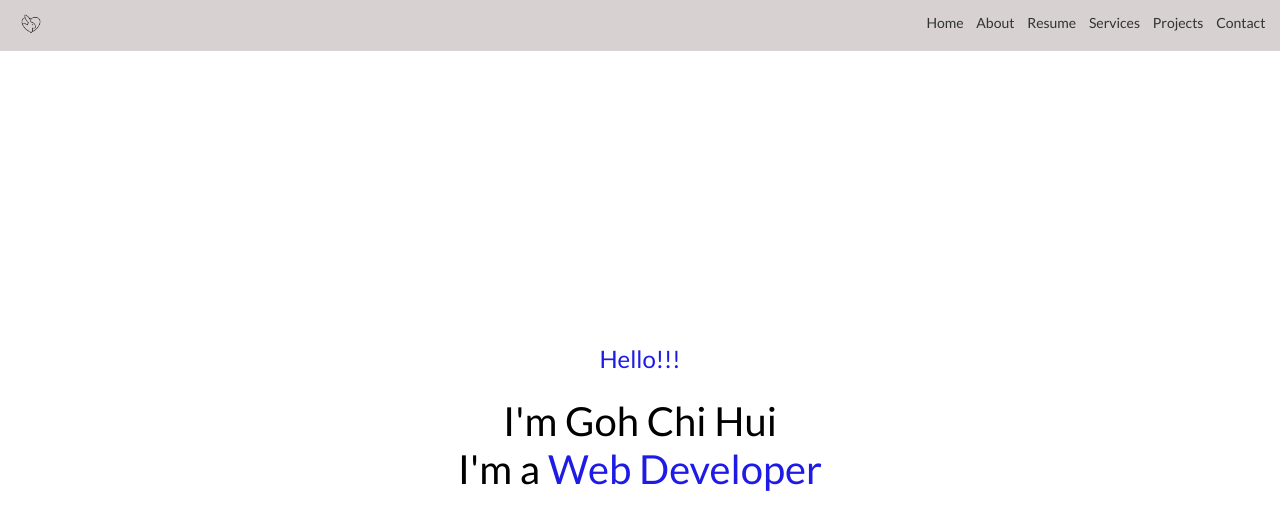
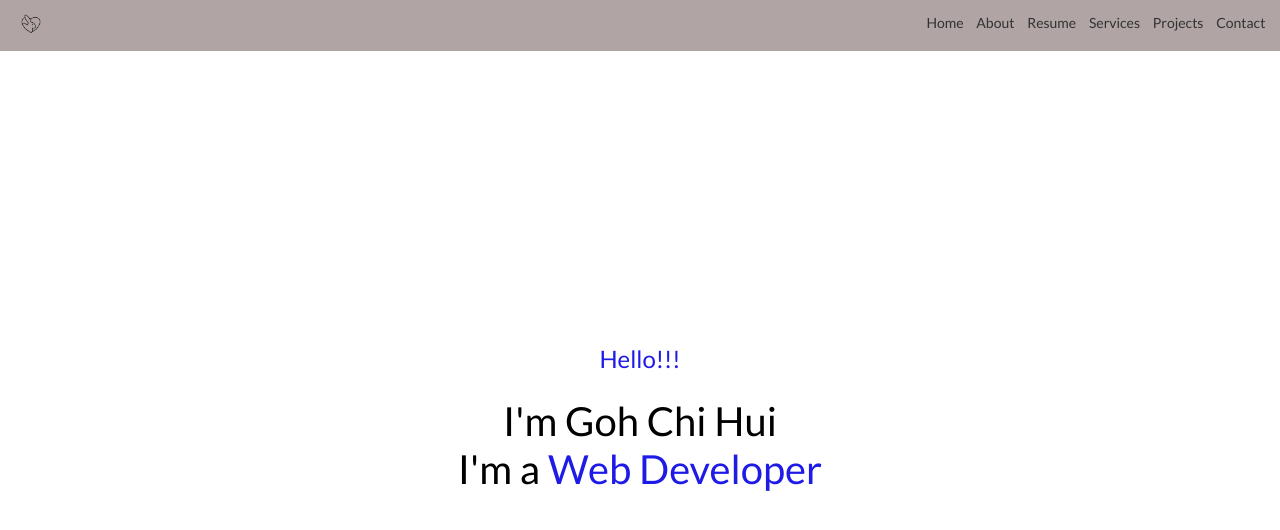
Before and after one commit to gohchihui/gohchihui.github.io, a plain HTML site: page index.html in a window 1280 px wide. Drawn offline with Linux system fonts and the light colour scheme.

Commit message:
change color

```diff
--- a/css/about.css
+++ b/css/about.css
@@ -12,7 +12,7 @@ body{
 }
 .nav{
     display: flex;
-    background-color: #b0a4a480;
+    background-color: #B0A4A4;
     padding: 14px 16px;
     justify-content: space-between;
     position: fixed;
--- a/css/contact.css
+++ b/css/contact.css
@@ -12,7 +12,7 @@ body{
 }
 .nav{
     display: flex;
-    background-color: #b0a4a480;
+    background-color: #B0A4A4;
     padding: 14px 16px;
     justify-content: space-between;
     position: fixed;
--- a/css/homepage.css
+++ b/css/homepage.css
@@ -10,7 +10,7 @@ body{
 }
 .nav{
     display: flex;
-    background-color: #b0a4a480;
+    background-color: #B0A4A4;
     padding: 14px 16px;
     justify-content: space-between;
     position: fixed;
--- a/css/projects.css
+++ b/css/projects.css
@@ -12,7 +12,7 @@ body{
 }
 .nav{
     display: flex;
-    background-color: #b0a4a480;
+    background-color: #B0A4A4;
     padding: 14px 16px;
     justify-content: space-between;
     position: fixed;
--- a/css/resume.css
+++ b/css/resume.css
@@ -12,7 +12,7 @@ body{
 }
 .nav{
     display: flex;
-    background-color: #b0a4a480;
+    background-color: #B0A4A4;
     padding: 14px 16px;
     justify-content: space-between;
     position: fixed;
@@ -47,7 +47,7 @@ body{
 }
 .row{
     display: flex;
-
+    flex-wrap: wrap;
 }
 .boxpage1{
     display: flex;
@@ -57,7 +57,7 @@ body{
 }
 #page3{
     margin-top: 60px;
-    margin-bottom: 100px;
+    margin-bottom: 30px;
 }
 .sbox{
     margin-right: 10px;
@@ -71,7 +71,7 @@ body{
     margin-top: 70px;
     position: relative;
     width: 100%;
-    flex: 0 0 25%;
+    max-width: 15%;
 }
 .snav{
     position: sticky;
@@ -181,12 +181,6 @@ ul{
 }
 
 @media screen and(max-width:480px) {
-    .row{
-        display: flex;
-        margin-left: -15px;
-        margin-right: -15px;
-        flex-wrap: wrap;
-    }
     .box1{
         position: relative;
         width: 100%;
@@ -199,4 +193,19 @@ ul{
         padding-left: 15px;
         padding-right: 15px;
     }
+    .small{
+        max-width: 100%;
+        position: relative;
+        padding-left: 15px;
+        padding-right: 15px;
+        width: 100%;
+    }
+    .Bbox{
+        display: flex;
+        flex-wrap: wrap;
+        margin-left: 35px;
+        justify-content: center;
+        margin-right: -15px;
+        align-items: center;
+    }
 }
--- a/css/services.css
+++ b/css/services.css
@@ -12,7 +12,7 @@ body{
 }
 .nav{
     display: flex;
-    background-color: #b0a4a480;
+    background-color: #B0A4A4;
     padding: 14px 16px;
     justify-content: space-between;
     position: fixed;
```
